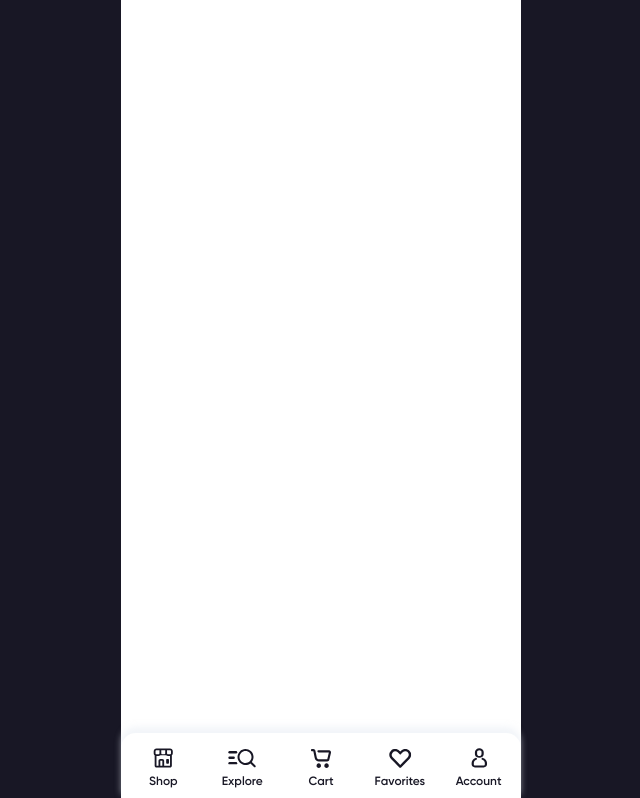
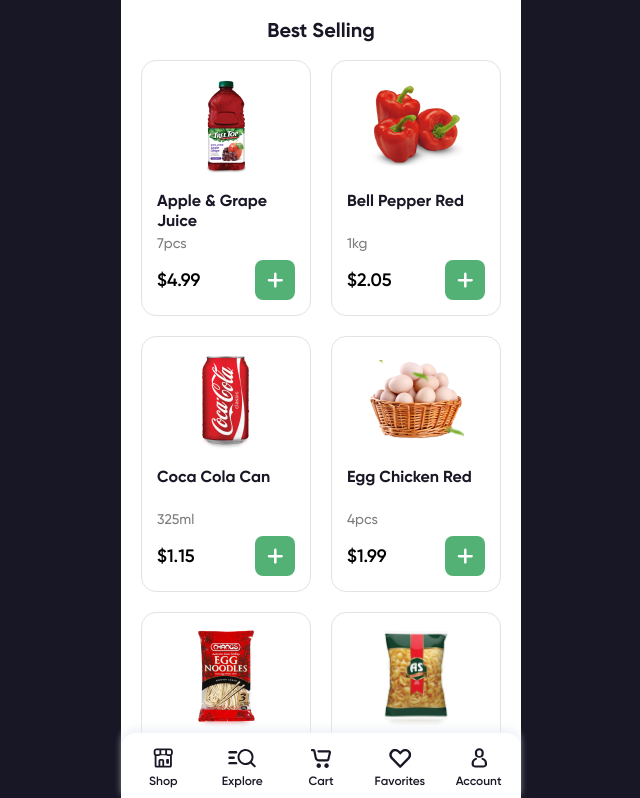
Before and after one commit to pirozhoq/groceries_app, a Nuxt app: page /best in a window 1280 px wide. Shown: the top 798 px of the page, without its empty margins (319-959 px from the left). Built offline with nearby package versions, Linux system fonts and the light colour scheme.

Commit message:
calc sum in cart, exclusive and best selling products

```diff
--- a/components/cart/CartProduct.vue
+++ b/components/cart/CartProduct.vue
@@ -8,7 +8,7 @@
             <div class="product_measure">{{ product.measure }}</div>
             <div class="product_incart">
                 <Count :value="product.quantity" @changed="changeQuantity"/>
-                <div class="product_price">${{ product.price }}</div>
+                <div class="product_price">${{ product_sum }}</div>
             </div>
             <button class="product_delete" type="button" @click="deleteFromCart">
                 <img :src="require(`/assets/images/delete.svg`)" alt="">
@@ -34,6 +34,11 @@
                 this.$store.commit('cart/delFromList', {
                     id: this.product.id
                 });
+            }
+        },
+        computed: {
+            product_sum() {
+                return Math.round(this.product.price * this.product.quantity * 100) / 100
             }
         }
     }
--- a/components/index/Carousel.vue
+++ b/components/index/Carousel.vue
@@ -2,7 +2,7 @@
     <div class="carousel">
         <div class="carousel_caption">
             <p class="carousel_title">{{ carousel.title }}</p>
-            <a class="carousel_link" href="#">See all</a>
+            <NuxtLink class="carousel_link" :to="carousel.path">See all</NuxtLink>
         </div>
         <splide :options="options">
             <splide-slide v-for="(product, index) in carousel.products" :key="index">
--- a/components/index/Slider.vue
+++ b/components/index/Slider.vue
@@ -2,19 +2,19 @@
     <div class="slider">
         <splide :options="options">
             <splide-slide>
-                <a class="slider_item" href="#">
+                <NuxtLink class="slider_item" to="/catalog">
                     <img src="/carousel/banner1.jpg" alt="">
-                </a>
+                </NuxtLink>
             </splide-slide>
             <splide-slide>
-                <a class="slider_item" href="#">
+                <NuxtLink class="slider_item" to="/catalog">
                     <img src="/carousel/banner2.jpg" alt="">
-                </a>
+                </NuxtLink>
             </splide-slide>
             <splide-slide>
-                <a class="slider_item" href="#">
+                <NuxtLink class="slider_item" to="/catalog">
                     <img src="/carousel/banner3.jpg" alt="">
-                </a>
+                </NuxtLink>
             </splide-slide>
         </splide>
     </div>
--- /dev/null
+++ b/pages/best/index.vue
@@ -0,0 +1,26 @@
+<template>
+    <div>
+        <div class="top">
+            <div class="top_action"></div>
+            <div class="top_title">Best Selling</div>
+            <div class="top_action"></div>
+        </div>
+        <div class="container">
+            <ProductList :products="products"/>
+        </div>
+    </div>
+</template>
+
+<script>
+    import ProductList from "~/components/ProductList";
+
+    export default {
+        data() {
+            return {
+                products: this.$store.state.products.list.filter(product => product.id%2 != 0)
+            }
+        }
+    }
+</script>
+
+<style></style>
--- /dev/null
+++ b/pages/exclusive/index.vue
@@ -0,0 +1,26 @@
+<template>
+    <div>
+        <div class="top">
+            <div class="top_action"></div>
+            <div class="top_title">Exclusive</div>
+            <div class="top_action"></div>
+        </div>
+        <div class="container">
+            <ProductList :products="products"/>
+        </div>
+    </div>
+</template>
+
+<script>
+    import ProductList from "~/components/ProductList";
+
+    export default {
+        data() {
+            return {
+                products: this.$store.state.products.list.filter(product => product.id%2 == 0)
+            }
+        }
+    }
+</script>
+
+<style></style>
--- a/pages/index.vue
+++ b/pages/index.vue
@@ -29,11 +29,13 @@
                 carousels: [
                     {
                         title: 'Exclusive Offer',
-                        products: this.$store.state.products.list
+                        products: this.$store.state.products.list.filter(product => product.id%2 == 0),
+                        path: '/exclusive'
                     },
                     {
                         title: 'Best Selling',
-                        products: this.$store.state.products.list
+                        products: this.$store.state.products.list.filter(product => product.id%2 != 0),
+                        path: '/best'
                     }
                 ]
             }
```
